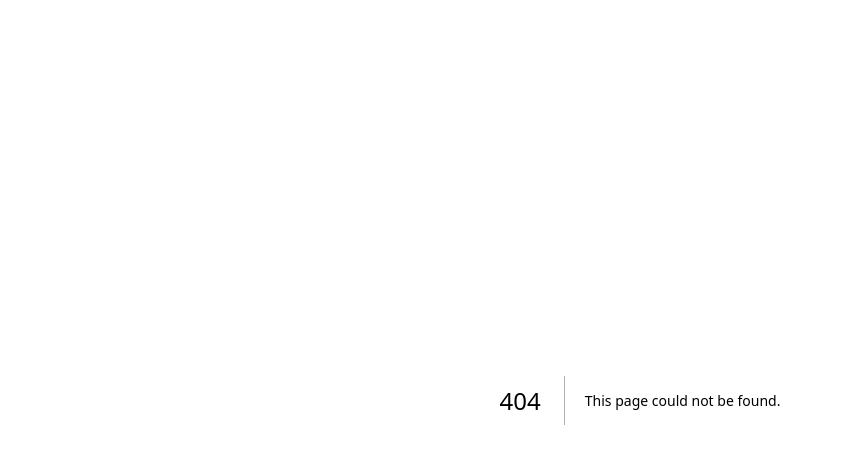
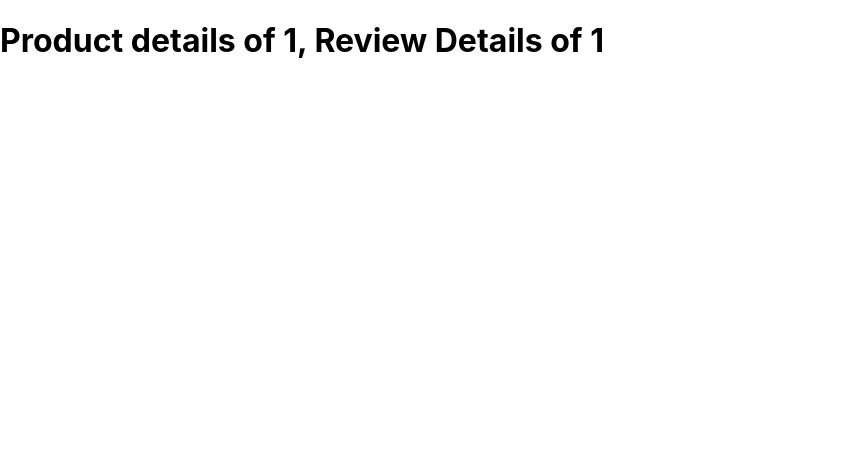
Before and after one commit to SakibAlIslam/next-js-12, a Next.js app: page /product/1/review/1 in a window 1280 px wide. Before the commit this address had no page. Shown: the top 464 px of the page, without its empty margins (0-841 px from the left). Built offline with nearby package versions, Linux system fonts and the light colour scheme.

Commit message:
multiple dynamic path segment one scenario done

```diff
--- a/pages/product/[productId].jsx
+++ b/pages/product/[productId]/index.jsx
@@ -10,4 +10,4 @@ const ProductDetail = () => {
   )
 }
 
-export default ProductDetail
+export default ProductDetail;
--- /dev/null
+++ b/pages/product/[productId]/review/[reviewId].jsx
@@ -0,0 +1,16 @@
+import {useRouter} from 'next/router'
+import React from 'react'
+
+const ReviewDetails = () => {
+    const router = useRouter();
+    const {productId, reviewId} = router.query;
+  return (
+    <div>
+        <h1>
+        Product details of {productId}, Review Details of {reviewId}
+        </h1>
+    </div>
+  )
+}
+
+export default ReviewDetails
```
